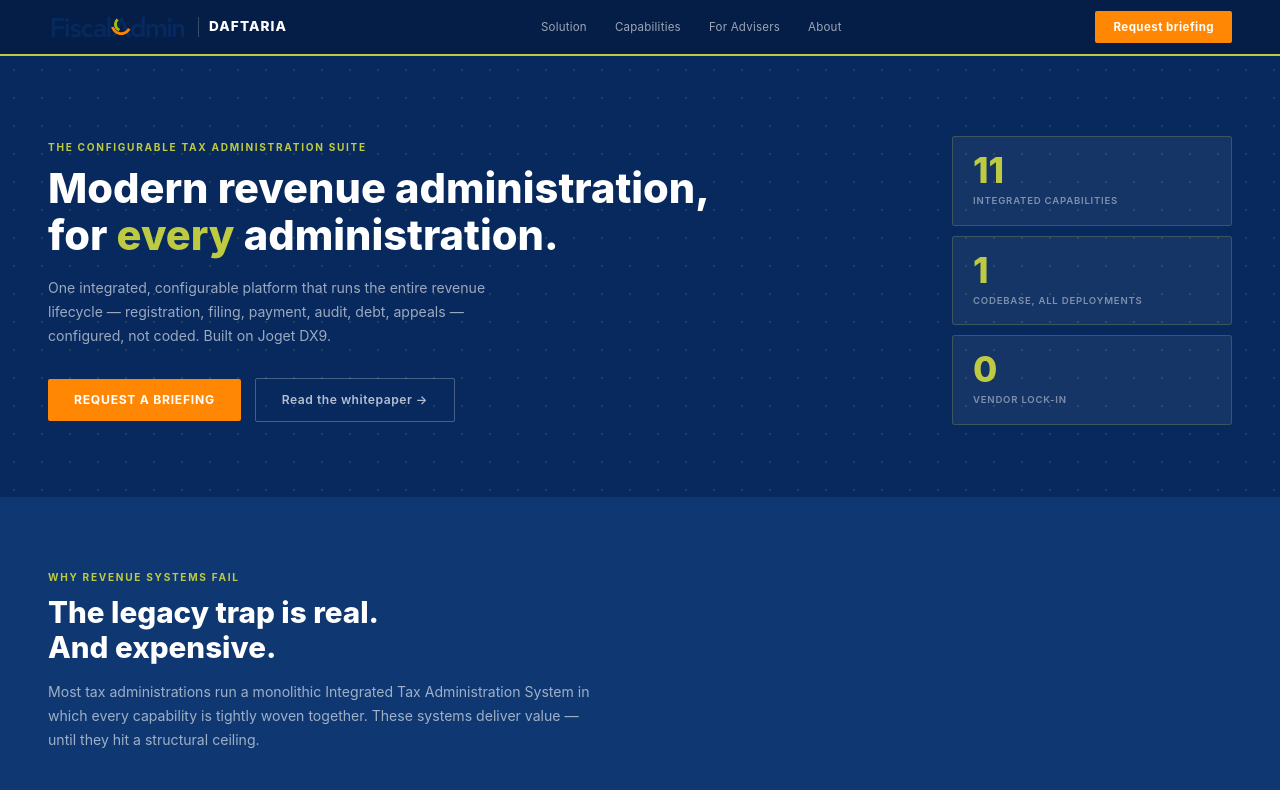
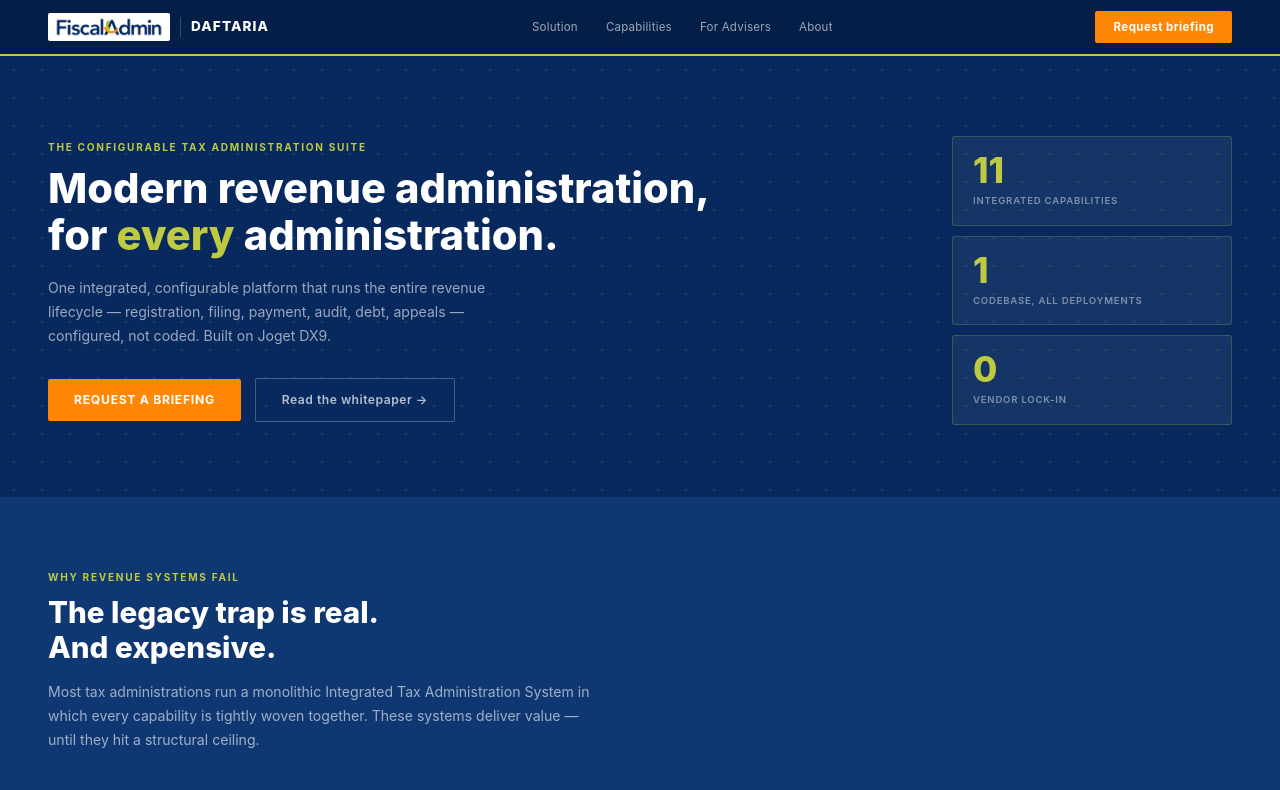
Before and after one commit to alaponin/daftaria-website, a React (Vite) app: page / in a window 1280 px wide. Shown: the top 790 px of the page. Built offline with nearby package versions, Linux system fonts and the light colour scheme.

Commit message:
fix: add white background to nav logo for visibility on dark header

```diff
--- a/src/components/Nav.css
+++ b/src/components/Nav.css
@@ -18,7 +18,12 @@
   text-decoration: none;
 }
 
-.nav__logo { height: 28px; }
+.nav__logo {
+  height: 28px;
+  background: white;
+  border-radius: 2px;
+  padding: 3px 6px;
+}
 
 .nav__divider {
   width: 1px;
```
